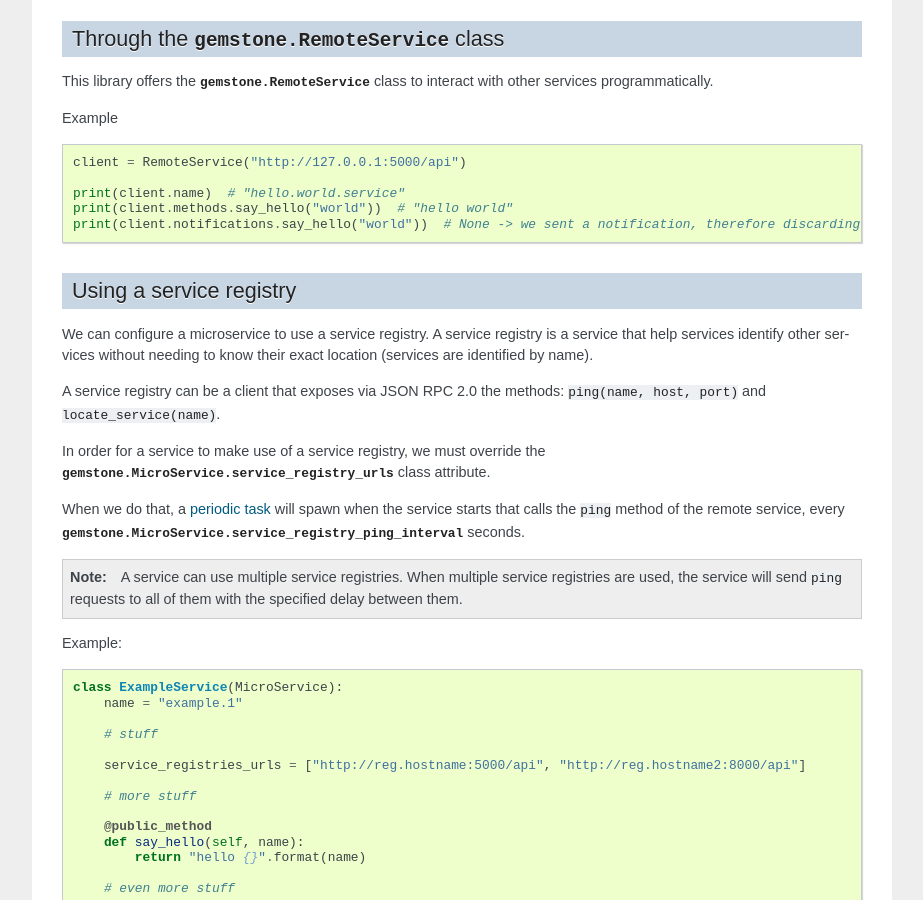
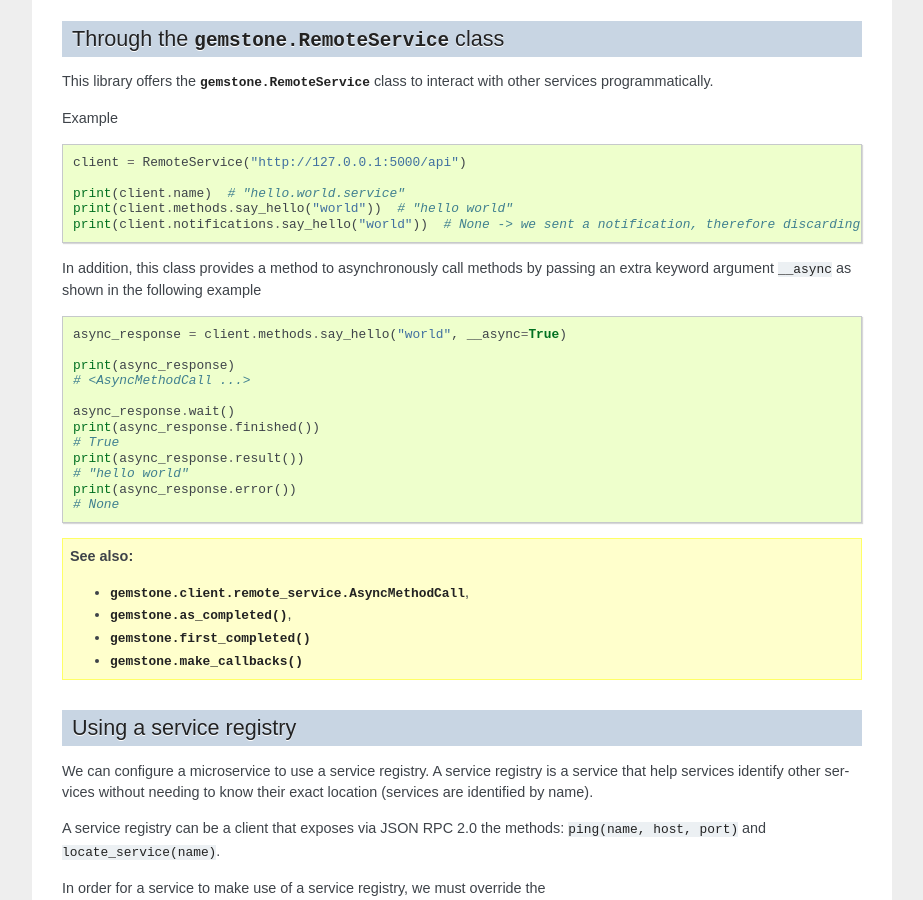
Before and after one commit to vladcalin/gemstone, a Sphinx documentation site: the page built from docs/interacting_with_services.rst, in a window 1280 px wide and 900 px high, scrolled down 815 px. Shown: the whole window, without its empty margins (198-1121 px from the left). Built offline with Sphinx 7.4.7, drawn with Linux system fonts in a browser that asks for light colours.

Commit message:
improved docs

```diff
--- /dev/null
+++ b/docs/changes.rst
@@ -0,0 +1,5 @@
+Changes
+=======
+
+
+.. include:: ../CHANGES.rst
--- a/docs/index.rst
+++ b/docs/index.rst
@@ -28,7 +28,7 @@ Contents:
     interacting_with_services
     template_service
     reference
-    showcase
+    changes
 
 
 .. todoList::
--- a/docs/interacting_with_services.rst
+++ b/docs/interacting_with_services.rst
@@ -58,6 +58,31 @@ Example ::
     print(client.name)  # "hello.world.service"
     print(client.methods.say_hello("world"))  # "hello world"
     print(client.notifications.say_hello("world"))  # None -> we sent a notification, therefore discarding the result
+
+
+In addition, this class provides a method to asynchronously call methods by passing
+an extra keyword argument ``__async`` as shown in the following example
+
+::
+
+    async_response = client.methods.say_hello("world", __async=True)
+
+    print(async_response)
+    # <AsyncMethodCall ...>
+
+    async_response.wait()
+    print(async_response.finished())
+    # True
+    print(async_response.result())
+    # "hello world"
+    print(async_response.error())
+    # None
+
+.. seealso:: - :py:class:`gemstone.client.remote_service.AsyncMethodCall`,
+
+             - :py:func:`gemstone.as_completed`,
+             - :py:func:`gemstone.first_completed`
+             - :py:func:`gemstone.make_callbacks`
 
 
 Using a service registry
--- a/docs/intro.rst
+++ b/docs/intro.rst
@@ -1,4 +1,4 @@
-Short overview
---------------
+Overview
+--------
 
 .. include:: ../README.rst
--- a/docs/reference.rst
+++ b/docs/reference.rst
@@ -8,3 +8,4 @@ Reference
 
    classes/gemstone
    classes/validation
+   classes/utility
```
Also changed, not shown: docs/classes/gemstone.rst (+0 -10 lines), docs/classes/utility.rst (added, +12 -0 lines), docs/showcase.rst (deleted, +0 -9 lines), 3 other files.
